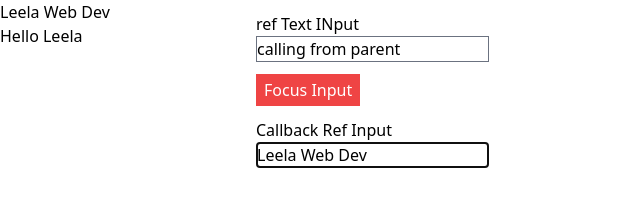
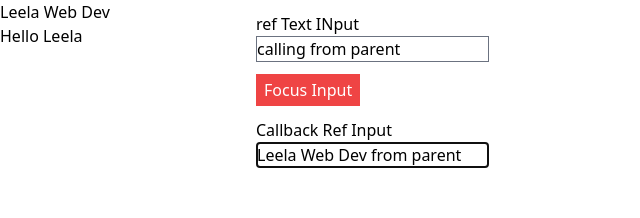
Before and after one commit to leelanarasimha/React-Course-Projects, a React (Create React App) app in the folder my-app/: page / in a window 1280 px wide. Shown: the top 218 px of the page, without its empty margins (0-640 px from the left). Built offline with nearby package versions, Linux system fonts and the light colour scheme.

Commit message:
Feat: Callback refs in parent component

```diff
--- a/my-app/src/App.js
+++ b/my-app/src/App.js
@@ -1,5 +1,6 @@
 import './App.css';
 import CallbackRefTextInput from './components/CallbackRefTextInput/CallbackRefTextInput';
+import ParentCallbackRefTextInput from './components/CallbackRefTextInput/ParentCallbackRefTextInput';
 import { ErrorBoundary } from './components/ErrorBoundary/ErrorBoundary';
 import Navigation from './components/Navigation/Navigation';
 import Posts from './components/Posts/Posts';
@@ -33,7 +34,7 @@ function App() {
                         <ParentRefTextInput />
                     </div>
                     <div>
-                        <CallbackRefTextInput />
+                        <ParentCallbackRefTextInput />
                     </div>
                     {/* <div>
                         <Posts />
--- a/my-app/src/components/CallbackRefTextInput/CallbackRefTextInput.js
+++ b/my-app/src/components/CallbackRefTextInput/CallbackRefTextInput.js
@@ -10,9 +10,9 @@ export default class CallbackRefTextInput extends Component {
     }
 
     componentDidMount() {
-        console.log(this.textInput);
-        this.textInput.focus();
-        this.textInput.value = 'Leela Web Dev';
+        // console.log(this.textInput);
+        // this.textInput.focus();
+        // this.textInput.value = 'Leela Web Dev';
     }
 
     render() {
@@ -22,7 +22,7 @@ export default class CallbackRefTextInput extends Component {
                 <input
                     type='text'
                     className='border border-gray-500'
-                    ref={this.inputRef}
+                    ref={this.props.inputRef}
                 />
             </div>
         );
--- /dev/null
+++ b/my-app/src/components/CallbackRefTextInput/ParentCallbackRefTextInput.js
@@ -0,0 +1,24 @@
+import { Component } from 'react';
+import CallbackRefTextInput from './CallbackRefTextInput';
+
+export default class ParentCallbackRefTextInput extends Component {
+    constructor(props) {
+        super(props);
+        this.textInput = null;
+    }
+
+    componentDidMount() {
+        this.textInput.focus();
+        this.textInput.value = 'Leela Web Dev from parent';
+    }
+
+    render() {
+        return (
+            <div>
+                <CallbackRefTextInput
+                    inputRef={(el) => (this.textInput = el)}
+                />
+            </div>
+        );
+    }
+}
```
Also changed, not shown: 1 other file (tests, documents, lock files or other folders).
